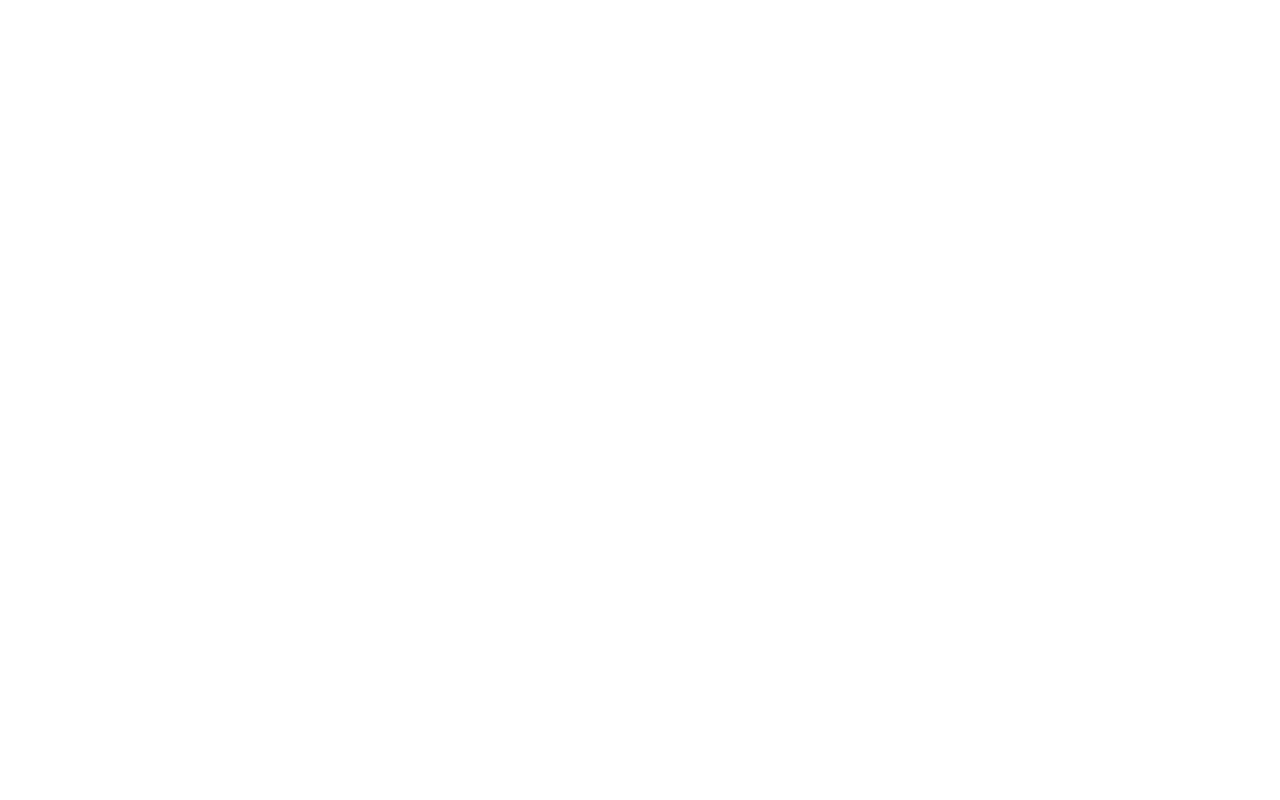
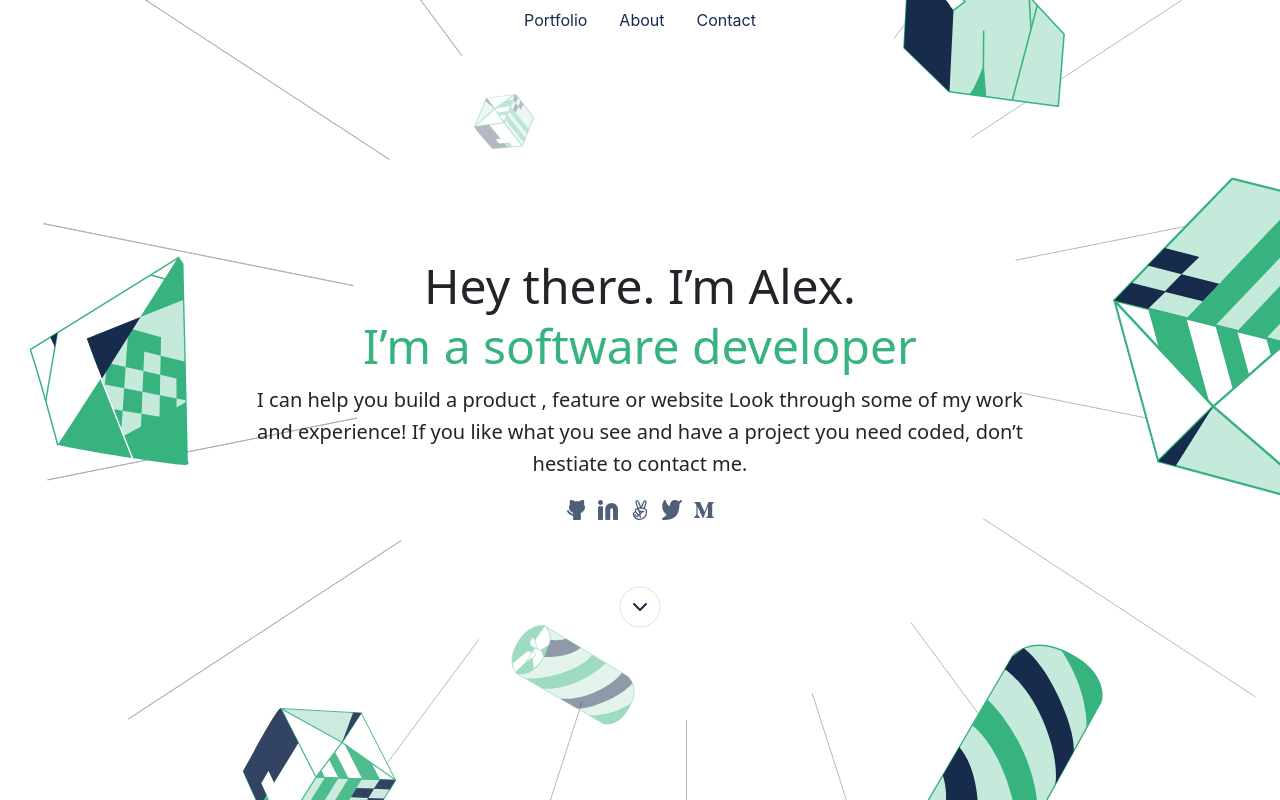
Before and after one commit to rica213/boostrap-portfolio, a website: page index.html in a window 1280 px wide. Drawn offline with nearby package versions, Linux system fonts and the light colour scheme; a web font is replaced by a local one.

Commit message:
create nav and headline section

```diff
--- a/index.html
+++ b/index.html
@@ -4,12 +4,48 @@
   <meta charset="UTF-8">
   <meta http-equiv="X-UA-Compatible" content="IE=edge">
   <meta name="viewport" content="width=device-width, initial-scale=1.0">
-  <link rel="stylesheet" href="node_modules/bootstrap/dist/css/bootstrap.css">
+  <link href="https://cdn.jsdelivr.net/npm/bootstrap@5.0.2/dist/css/bootstrap.min.css" rel="stylesheet" integrity="sha384-EVSTQN3/azprG1Anm3QDgpJLIm9Nao0Yz1ztcQTwFspd3yD65VohhpuuCOmLASjC" crossorigin="anonymous">
+  <link rel="stylesheet" href="style.css">
+  <link rel="stylesheet" href="https://fonts.google.com/?query=inter">
   <title>Portfolio Bootstrap</title>
 </head>
 <body>
+ <header>
+  <div class="container-fluid">
+    <nav >
+      <ul class="nav justify-content-center">
 
+        <li class="nav-item"> <a href="" class="nav-link">Portfolio</a> </li>
+        <li class="nav-item"> <a href="" class="nav-link">About</a> </li>
+        <li class="nav-item"> <a href="" class="nav-link">Contact</a> </li>
+      </ul>
+    </nav>
+    <section class="headline container pt-3">
+      <div class="row justify-content-center">
+     <h1 class=" text-center">
+      Hey there. I’m Alex. </br>
+       <span>I’m a software developer</span>
+     </h1>
+     <p class="text-center">
+      I can help you build a product , feature or website Look through some of my work and experience! If you like what you see and have a project you need coded,
+     don’t hestiate to contact me.
 
-  <script src="node_modules/bootstrap/dist/js/bootstrap.bundle.js"></script>
+     </p>
+     <ul class="list-inline justify-content-center">
+      <li class="list-inline-item"> <a href=""><img src="./img/desktop/Icon -GitHub.svg" alt=""></a></li>
+      <li class="list-inline-item"> <a href=""><img src="./img/desktop/Icon - Linkedin.svg" alt=""></a></li>
+      <li class="list-inline-item"> <a href=""><img src="./img/desktop/Icon - Angelist.svg" alt=""></a></li>
+      <li class="list-inline-item"> <a href=""><img src="./img/desktop/Icon - Twitter.svg" alt=""></a></li>
+      <li class="list-inline-item"> <a href=""><img src="./img/desktop/Icon - Medium.svg" alt=""></a></li>
+     </ul>
+     <div class="justify-content-center arrow-down p-5">
+      <img src="./img/desktop/Disabled.svg" alt="">
+     </div>
+    </div>
+    </section>
+  </div>
+ </header>
+
+  <script src="https://cdn.jsdelivr.net/npm/bootstrap@5.0.2/dist/js/bootstrap.bundle.min.js" integrity="sha384-MrcW6ZMFYlzcLA8Nl+NtUVF0sA7MsXsP1UyJoMp4YLEuNSfAP+JcXn/tWtIaxVXM" crossorigin="anonymous"></script>
 </body>
 </html>
--- /dev/null
+++ b/style.css
@@ -0,0 +1,42 @@
+header {
+    background-image: url("./img/desktop/Header-llustration-desktop.svg");
+    /* height: 1034px; */
+    height: 800px;
+}
+
+.nav-link{
+    color: #172B4D;
+    font-family: 'Inter', sans-serif;
+    font-size: 0,9375em
+    ;
+}
+
+h1 {
+    font-size: 3em;
+    line-height: 1.25em;
+}
+
+span{
+    color:#36B37E;
+}
+
+.pt-3 {
+    margin-top: 200px;
+}
+.headline {
+ width: 63.88%;
+}
+
+.headline p {
+ font-size: 1.25rem;
+ line-height: 1.6em;
+ padding-top: 20Cpx;
+}
+
+.headline ul {
+    display: flex;
+}
+
+.headline .arrow-down {
+    display: flex;
+}
```
